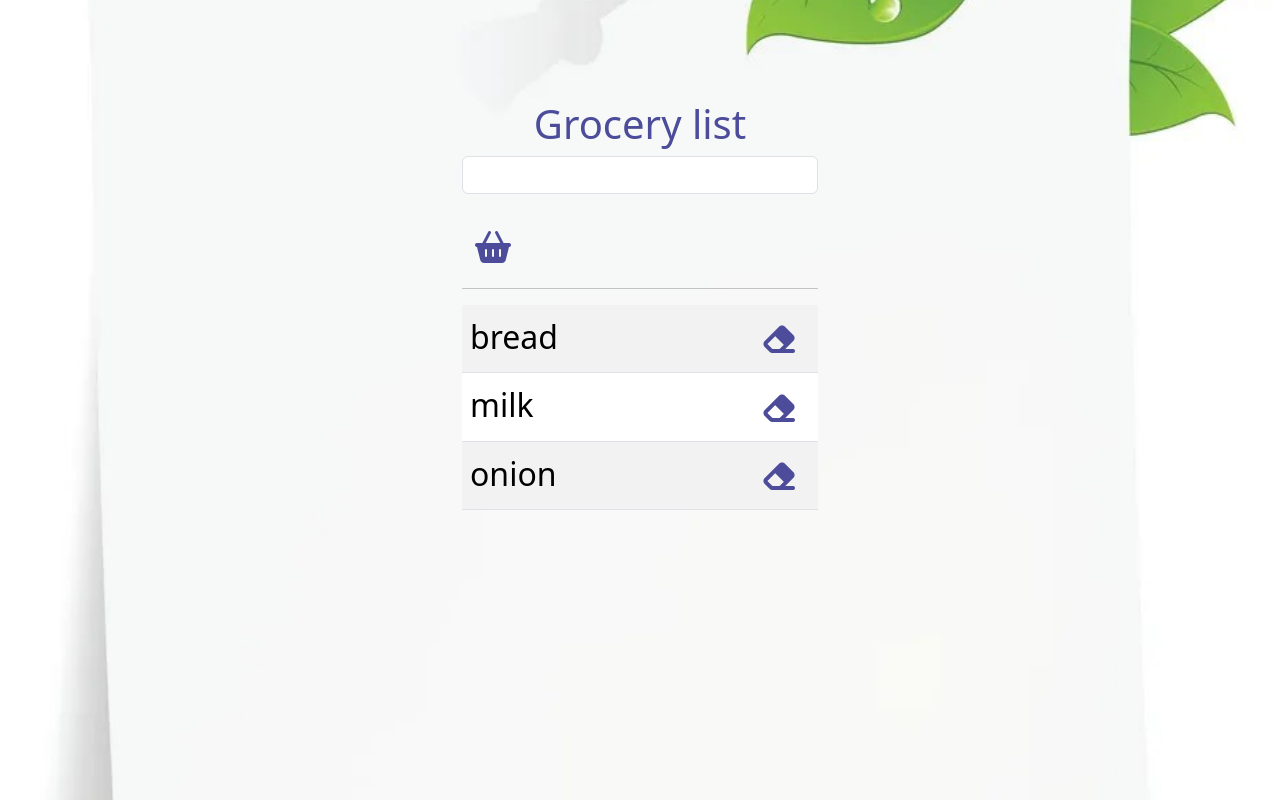
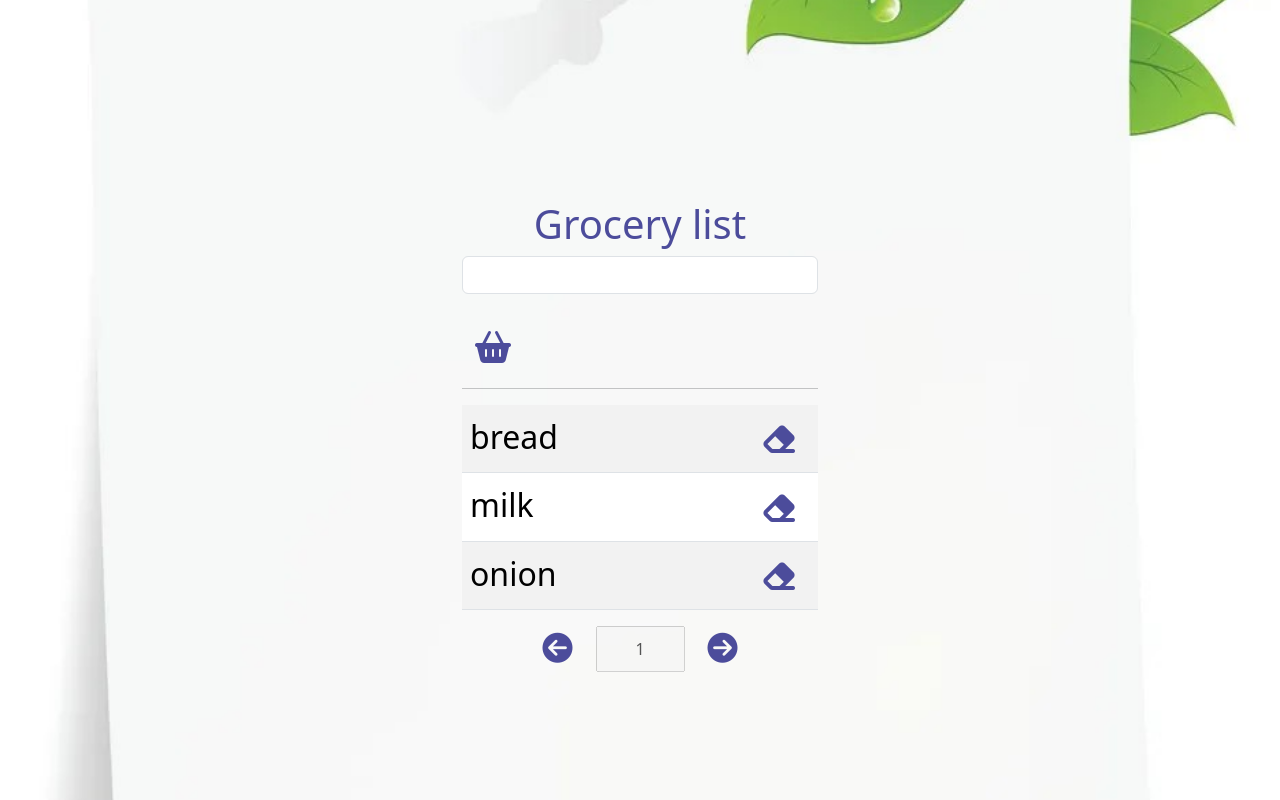
Before and after one commit to jimmyatv/GroceryList, a plain HTML site: page index.html in a window 1280 px wide. Drawn offline with nearby package versions, Linux system fonts and the light colour scheme.

Commit message:
Grocery list , ended

```diff
--- a/app.js
+++ b/app.js
@@ -1,20 +1,29 @@
 const addElement = document.querySelector('.add');
 const groceryElement = document.querySelector('.grocery');
 const groceryListElement = document.querySelector('.groceryListBody');
+const lessElement = document.querySelector('.less');
+const moreElement = document.querySelector('.more');
+const itemElement = document.querySelector('.item');
+
 
 const list = ['bread', 'milk', 'onion'];
+
+let page = 1; // current page
+let maxPage; // maximum pages
 
 const read = (list) => {
 
     groceryListElement.innerHTML = '';
 
-    list.forEach((element, idx) => {
+    loadFirstSix(list, (page - 1) * 6, 6).forEach((element, idx) => {
         groceryListElement.innerHTML += `
         <tr>
             <td>${element}</td>
             <td><button class="btn delete-${idx}" onClick="deleteItem(event)"><i class="fa-solid fa-eraser"></i></button></td>
         </tr>`
     })
+    list.length % 6 === 0 ? maxPage = list.length / 6 : maxPage = Math.floor(list.length / 6) + 1;
+    itemElement.value = page
 }
 
 addElement.addEventListener('click', () => {
@@ -38,5 +47,26 @@ const deleteItem = (event) => {
 }
 
 window.onload = () => {
+
+    list.length % 6 === 0 ? maxPage = list.length / 6 : maxPage = Math.floor(list.length / 6) + 1;
+    console.log(maxPage);
     read(list);
 }
+
+lessElement.addEventListener('click', () => {
+    page <= 1 ? page = 1 : page -= 1;
+    read(list);
+})
+
+moreElement.addEventListener('click', () => {
+    page >= maxPage ? page = maxPage : page += 1;
+    read(list);
+})
+
+const loadFirstSix = (lista, fromElementIdx, noOfElements) => {
+    return lista.filter((element, idx) => {
+        if(idx >= fromElementIdx && idx < fromElementIdx + noOfElements) {
+            return element;
+        };
+    });
+}
--- a/index.html
+++ b/index.html
@@ -19,7 +19,7 @@
 
 
             <div class="col-md-4 col-sm-6">
-                <h1 class="text-center" >Grocery list</h1>
+                <h1 class="text-center">Grocery list</h1>
                 <input type="text" class="form-control grocery">
                 <button class="btn add"><i class="fa-solid fa-basket-shopping"></i></button>
                 <hr>
@@ -35,6 +35,13 @@
                         </tr> -->
                     </tbody>
                 </table>
+
+                <div class="page">
+                    <button class="btn less"><i class="fa-solid fa-circle-arrow-left"></i></button>
+                    <input type="text" class="item w-25 text-center" disabled>
+                    <button class="btn more"><i class="fa-solid fa-circle-arrow-right"></i></button>
+                </div>
+
             </div>
 
 
--- a/style.css
+++ b/style.css
@@ -1,3 +1,7 @@
+:root {
+    --primary: rgb(76, 76, 155);
+}
+
 body {
     background-image: url(./img/soping.jpg);
     background-position: center;
@@ -7,14 +11,14 @@ body {
 }
 
 .container h1 {
-    margin-top: 100px;
-    color: rgb(76, 76, 155);
+    margin-top: 200px;
+    color: var(--primary)
 }
 
 .fa-basket-shopping {
     font-size: xx-large;
     margin-top: 30px;
-    color: rgb(76, 76, 155);
+    color: var(--primary)
 }
 
 .fa-basket-shopping:hover {
@@ -23,7 +27,7 @@ body {
 }
 
 .fa-eraser {
-    color: rgb(76, 76, 155);
+    color: var(--primary);
     font-size: xx-large;
 }
 
@@ -39,3 +43,32 @@ td {
 td:first-child {
     width: 100%;
 }
+
+.page {
+    display: flex;
+    justify-content: center;
+}
+
+.item {
+    margin: 0 10px;
+}
+
+.fa-circle-arrow-right {
+    font-size: 30px;
+    color: var(--primary);
+}
+
+.fa-circle-arrow-right:hover {
+    opacity: 0.8;
+    transition: .2s linear;
+}
+
+.fa-circle-arrow-left {
+    font-size: 30px;
+    color: var(--primary);
+}
+
+.fa-circle-arrow-left:hover {
+    opacity: 0.8;
+    transition: .2s linear;
+}
```
